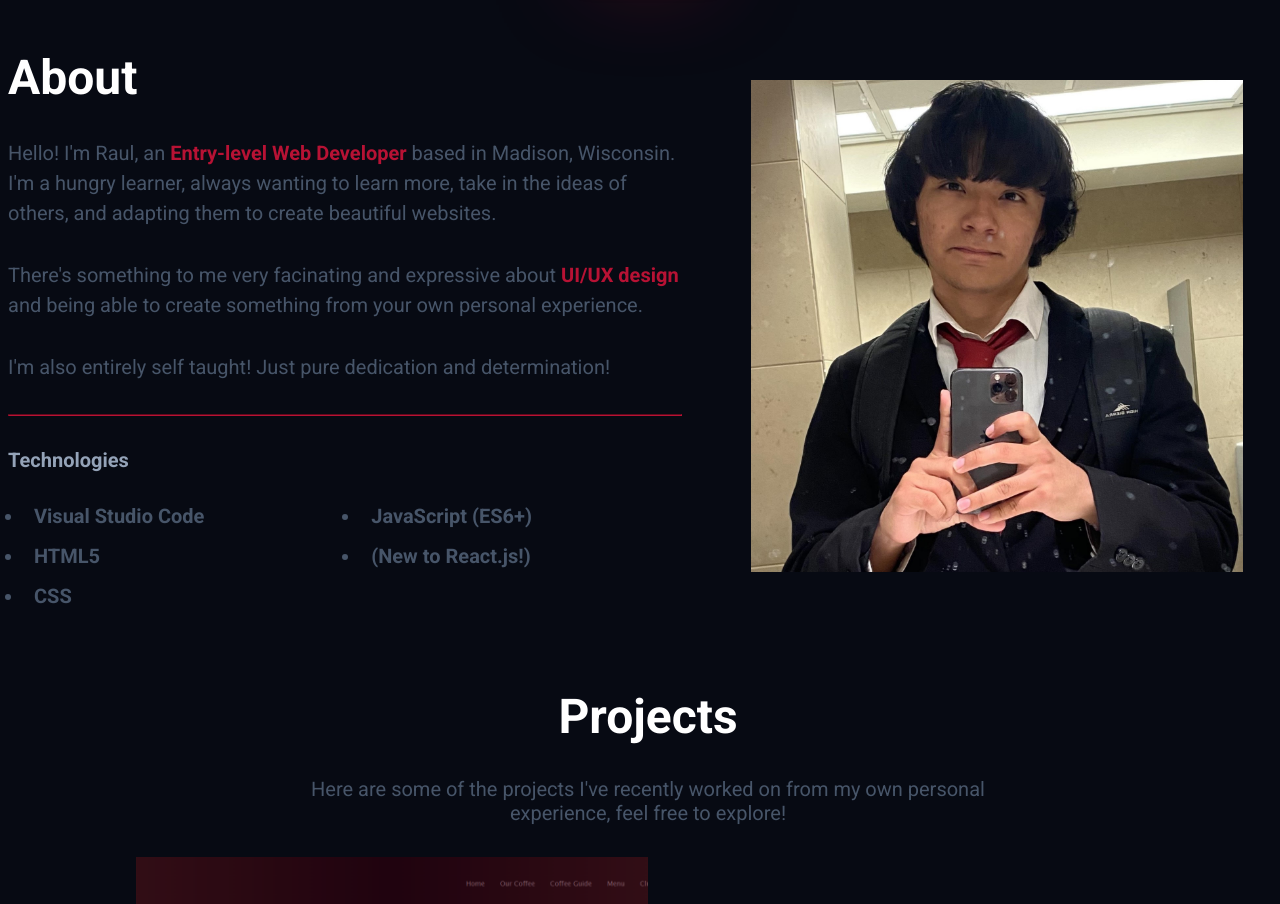
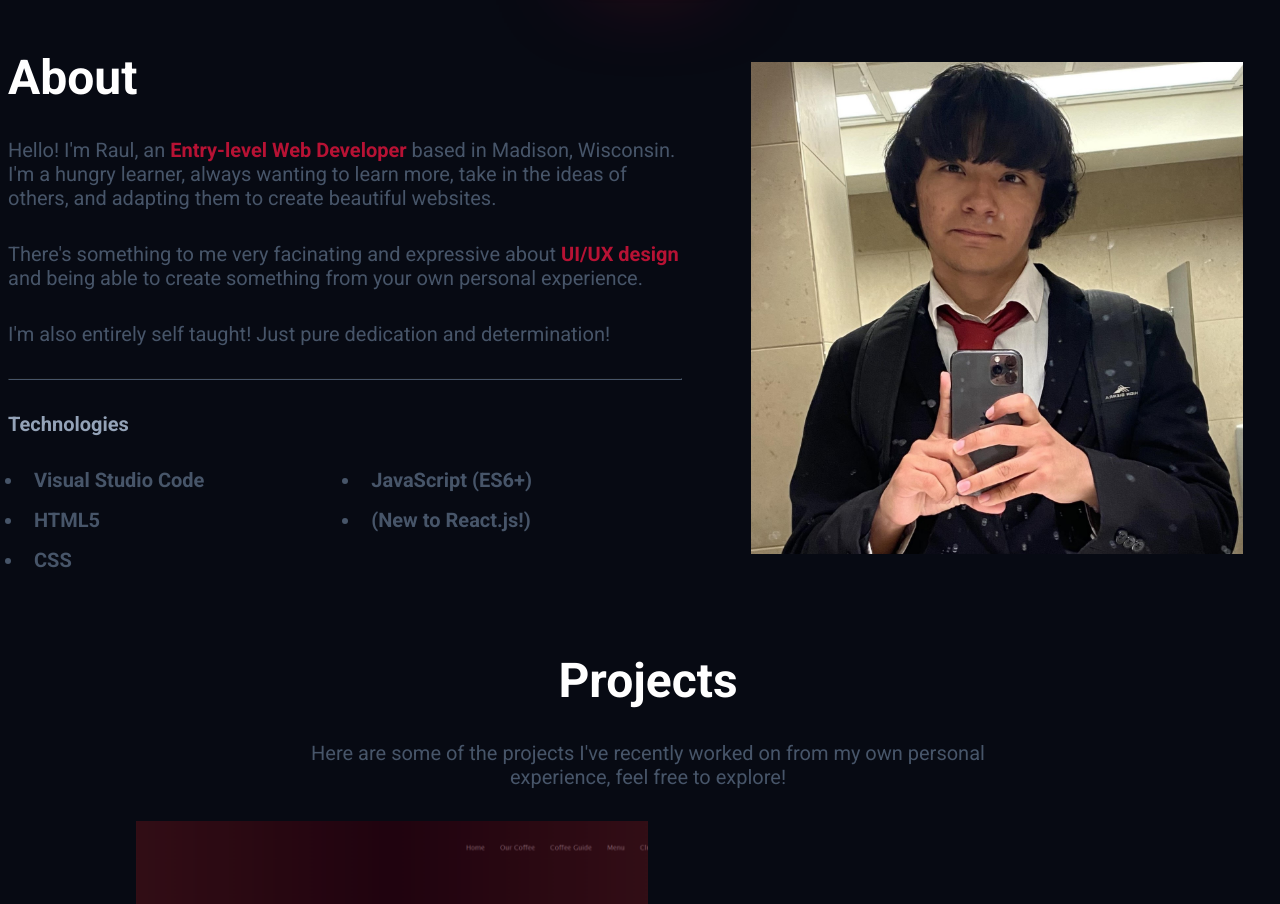
Before and after one commit to Nero1889/Personal-Portfolio, a plain HTML site: page index.html in a window 1280 px wide. Shown: the part 880-1784 px from the top of the page. Drawn offline with Linux system fonts and the light colour scheme.

Commit message:
Update about.css

```diff
--- a/stylesheets/about.css
+++ b/stylesheets/about.css
@@ -11,16 +11,13 @@
 #about-title {
     font-size: var(--size-2xl);
 }
-#about-content p {
-    line-height: 1.5;
-}
 .about-desc {
     max-width: 60ch;
     font-size: var(--size-sm);
     color: var(--secondary-txt);
 }
 #about-hr {
-    border-color: var(--main-theme);
+    border-color: var(--secondary-txt);
 }
 #about-subtitle {
     font-size: var(--size-sm);
```
